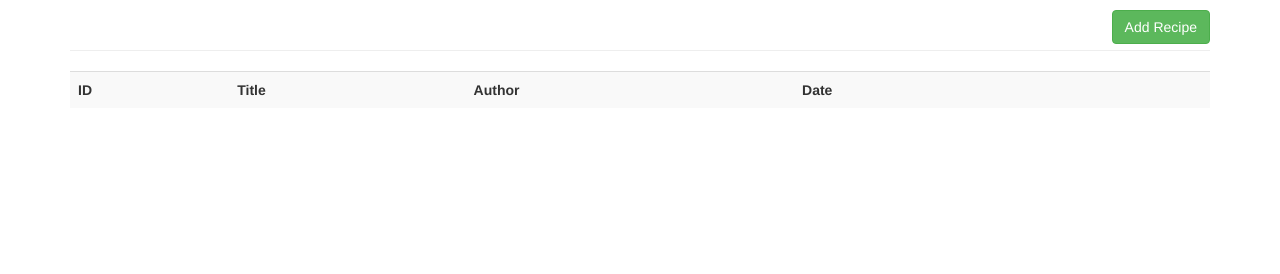
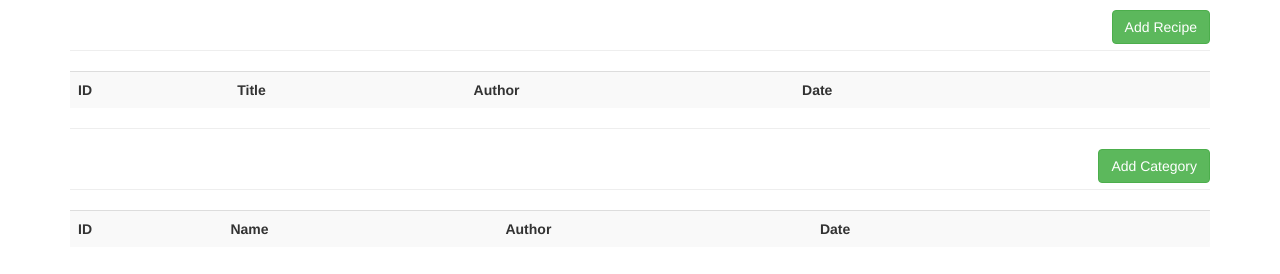
Before and after one commit to geofrocker/Yummy-Recipes, a Flask app: page /dashboard in a window 1280 px wide. Shown: the part 118-392 px from the top of the page. Run offline with Flask 2, Linux system fonts and the light colour scheme; lists and menus that the app fills with data are empty; some libraries are stand-ins or nearby versions.

Commit message:
Feat/add categories on the dashboard

```diff
--- a/app.py
+++ b/app.py
@@ -47,6 +47,8 @@ def register():
         usernames.append(username)
         emails.append(email)
         passwords.append(password)
+        #flash message
+        flash('Your are now registered and can log in', 'success')
         #redirect to home page
         redirect(url_for('recipes'))
     return render_template('register.html', form=form)
@@ -65,6 +67,7 @@ def login():
             session['logged_in'] = True
             session['username'] = username
             logged_in_user.append(username)
+            flash('Your are now logged in', 'success')
             return redirect(url_for('dashboard'))
 
         else:
@@ -163,6 +166,59 @@ def delete_recipe(id):
     flash('Cannot delete recipe at the moment', 'success')
     return redirect(url_for('dashboard'))
 
+#Category form class
+class CategoryForm(Form):
+    """Category form for adding and editing Categories"""
+    name = StringField(u'Name', validators=[validators.Length(min=1, max=200)])
+
+#add recipe
+@app.route('/add_category', methods=['POST', 'GET'])
+@is_logged_in
+def add_category():
+    """Function for adding a category"""
+    form = CategoryForm(request.form)
+    if request.method == 'POST' and form.validate():
+        name = form.name.data
+        if logged_in_user:
+            created_by = logged_in_user[0]
+        else:
+            created_by = 'Anonymous'
+        my_recipe.append({
+            'id':random.randrange(1, 20),
+            'name':name,
+            'created_by':created_by,
+            'create_date':datetime.now()
+        })
+        flash('Category added successfully', 'success')
+
+        return redirect(url_for('dashboard'))
+
+    return render_template('add_category.html', form=form)
+
+#Edit Category
+@app.route('/edit_category/<string:id>', methods=['POST', 'GET'])
+@is_logged_in
+def edit_category(id):
+    """Edit function for the Category"""
+    #get form
+    form = CategoryForm(request.form)
+    #populate form fields
+    if request.method == 'POST' and form.validate():
+        flash('Cannot create Category at the moment', 'success')
+        return redirect(url_for('dashboard'))
+
+    return render_template('edit_category.html', form=form)
+
+
+#Delete Category
+@app.route('/delete_category/<string:id>', methods=['POST'])
+@is_logged_in
+def delete_category(id):
+    """Delete function for deleting Categories"""
+
+    flash('Cannot delete category at the moment', 'success')
+    return redirect(url_for('dashboard'))
+
 if __name__ == '__main__':
     app.config['SECRET_KEY'] = 'redsfsfsfsfis'
     app.run(debug=True)
--- a/templates/dashboard.html
+++ b/templates/dashboard.html
@@ -30,5 +30,34 @@
 	</tr>
 	{%endfor%}
 </table>
+<hr>
+<a href="/add_category" class="btn btn-success pull-right"> Add Category</a></br>
+<hr>
+<table class="table table-striped">
+	<tr>
+		<th>ID</th>
+		<th>Name</th>
+		<th>Author</th>
+		<th>Date</th>
+		<th></th>
+		<th></th>
+	</tr>
+	{% for recipe in all_recipes %}
+	<tr>
+		<td>{{ recipe.id }}</td>
+		<td>{{ recipe.title }}</td>
+		<td>{{ recipe.created_by }}</td>
+		<td>{{ recipe.create_date }}</td>
+		<td><a href="/edit_recipe/{{recipe.id}}" class="btn btn-default pull-right"> Edit</a></td>
+		<td>
+			<form action="{{ url_for('delete_recipe',id=recipe.id) }}" method="POST">
+				<input type="hidden" name="_method" value="DELETE">
+				<input type="submit" value="Delete" class="btn btn-danger">
+			</form>
+		</td>
+
+	</tr>
+	{%endfor%}
+</table>
 
 {% endblock %}
```
Also changed, not shown: templates/add_category.html (added, +12 -0 lines), templates/edit_category.html (added, +12 -0 lines).
